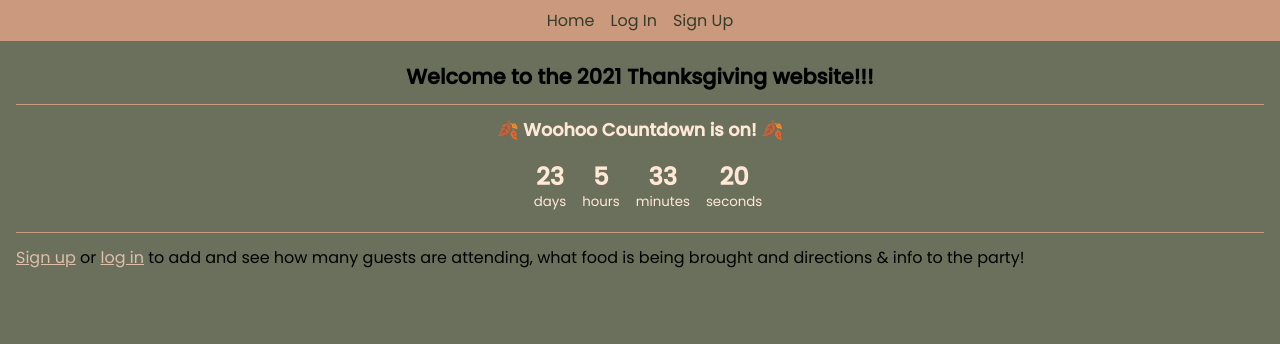
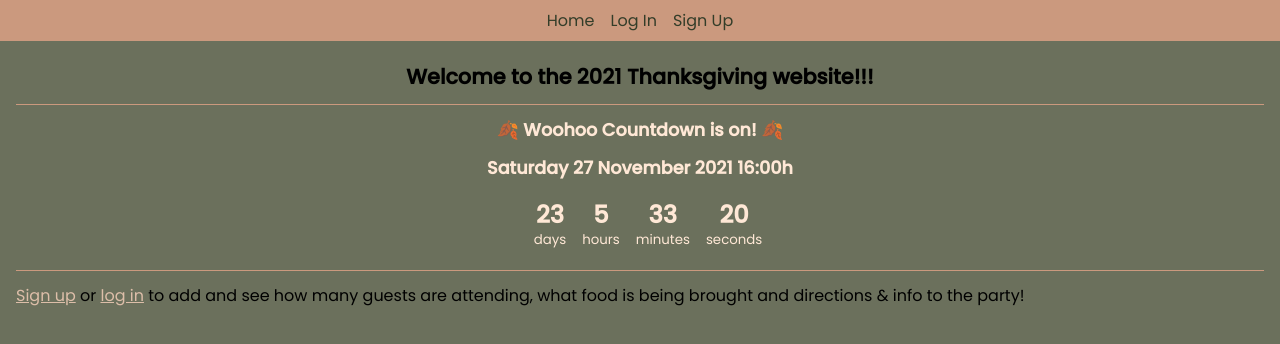
Before and after one commit to cookieroz/thanksgiving2021, a React (Create React App) app: page / in a window 1280 px wide. Shown: the top 344 px of the page. Built offline with nearby package versions, Linux system fonts and the light colour scheme; no server answers.

Commit message:
add date to countdown

```diff
--- a/src/components/countdown/Countdown.component.js
+++ b/src/components/countdown/Countdown.component.js
@@ -1,12 +1,22 @@
 import React, { useEffect, useState } from "react";
 
 import { CountdownClock } from "./CountdownClock.component";
-import { getDistance, getCountdownMessage } from "./utils";
 import { CountdownTitle, CountdownWrapper } from "./styles";
+import { getDistance, getCountdownMessage, THANKSGIVING_DATE } from "./utils";
 
 export const Countdown = () => {
   const [hasCountdown, setHasCountdown] = useState(false);
   const [message, setMessage] = useState("");
+  const options = {
+    weekday: "long",
+    year: "numeric",
+    month: "long",
+    day: "numeric",
+  };
+  const thanksgivingDate = new Date(THANKSGIVING_DATE).toLocaleDateString(
+    "en-GB",
+    options
+  );
 
   useEffect(() => {
     setHasCountdown(getDistance() > 0);
@@ -16,7 +26,14 @@ export const Countdown = () => {
   return (
     <CountdownWrapper>
       <CountdownTitle>{message}</CountdownTitle>
-      {hasCountdown && <CountdownClock />}
+      {hasCountdown && (
+        <>
+          <CountdownTitle>
+            {thanksgivingDate} <span>16:00h</span>
+          </CountdownTitle>
+          <CountdownClock />
+        </>
+      )}
     </CountdownWrapper>
   );
 };
```
Also changed, not shown: src/components/guests/GuestRow.component.js (+3 -7 lines).
